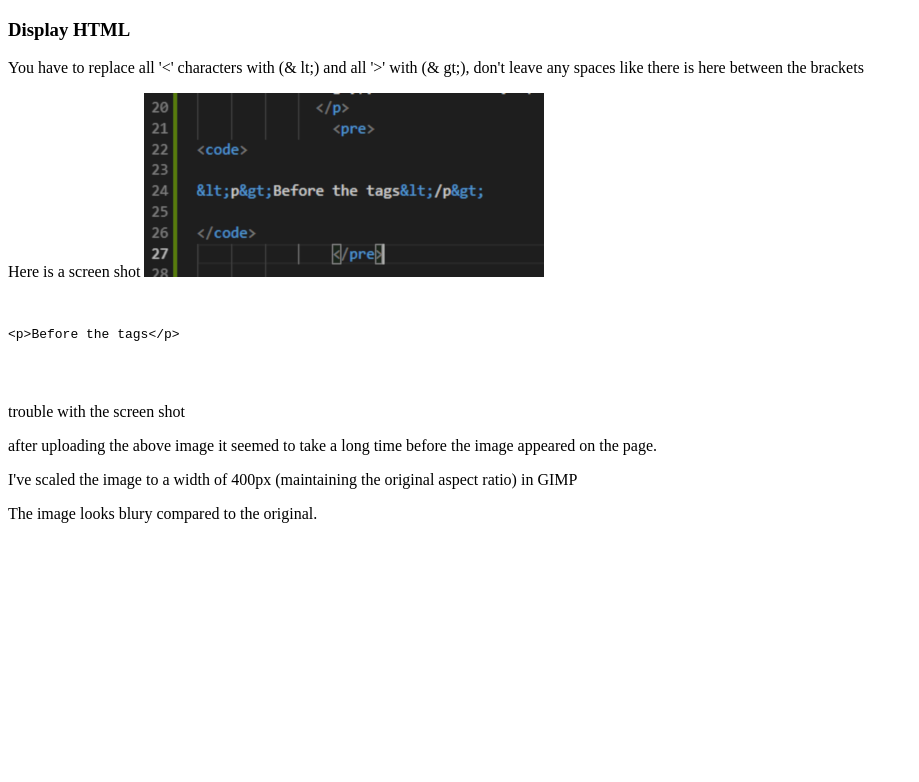
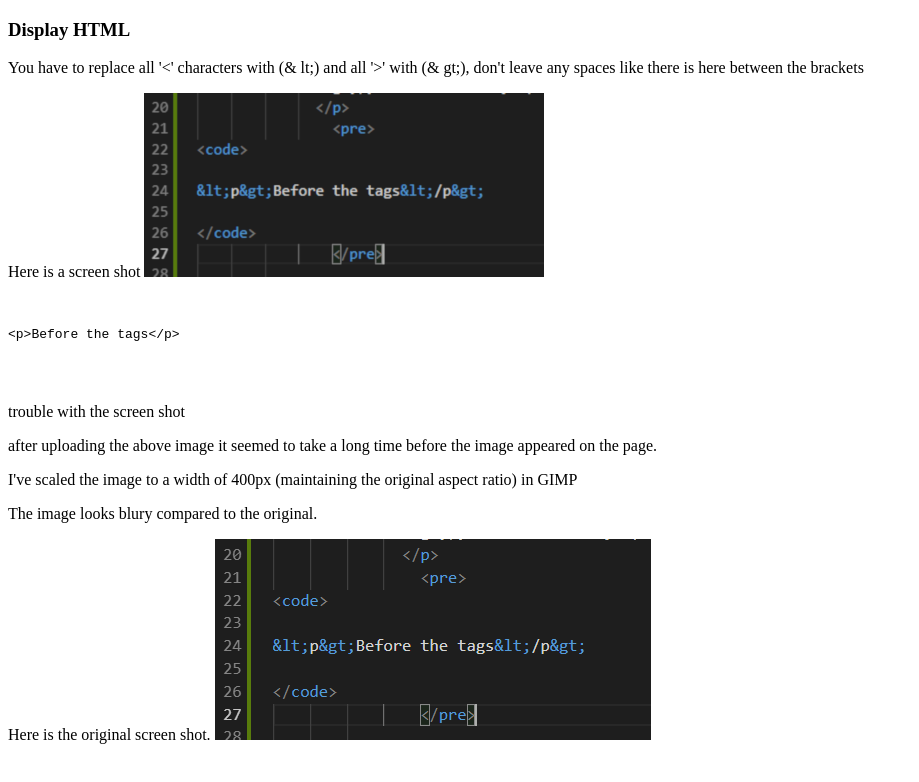
Before and after one commit to Lylestrain/project-intro, a plain HTML site: page index.html in a window 1280 px wide. Shown: the whole page, without its empty margins (0-919 px from the left). Drawn offline with Linux system fonts and the light colour scheme.

Commit message:
more news

```diff
--- a/index.html
+++ b/index.html
@@ -35,6 +35,11 @@
                 <p>after uploading the above image it seemed to take a long time before the image appeared on the page. </p>
                 <p>I've scaled the image to a width of 400px (maintaining the original aspect ratio) in GIMP</p>
                 <p>The image looks blury compared to the original. </p>
+                <p>
+                    Here is the original screen shot.
+
+                  <img src="images/discode_org.PNG" alt="screenshot of this code.">
+                </p>
 
 
         </section>
```
